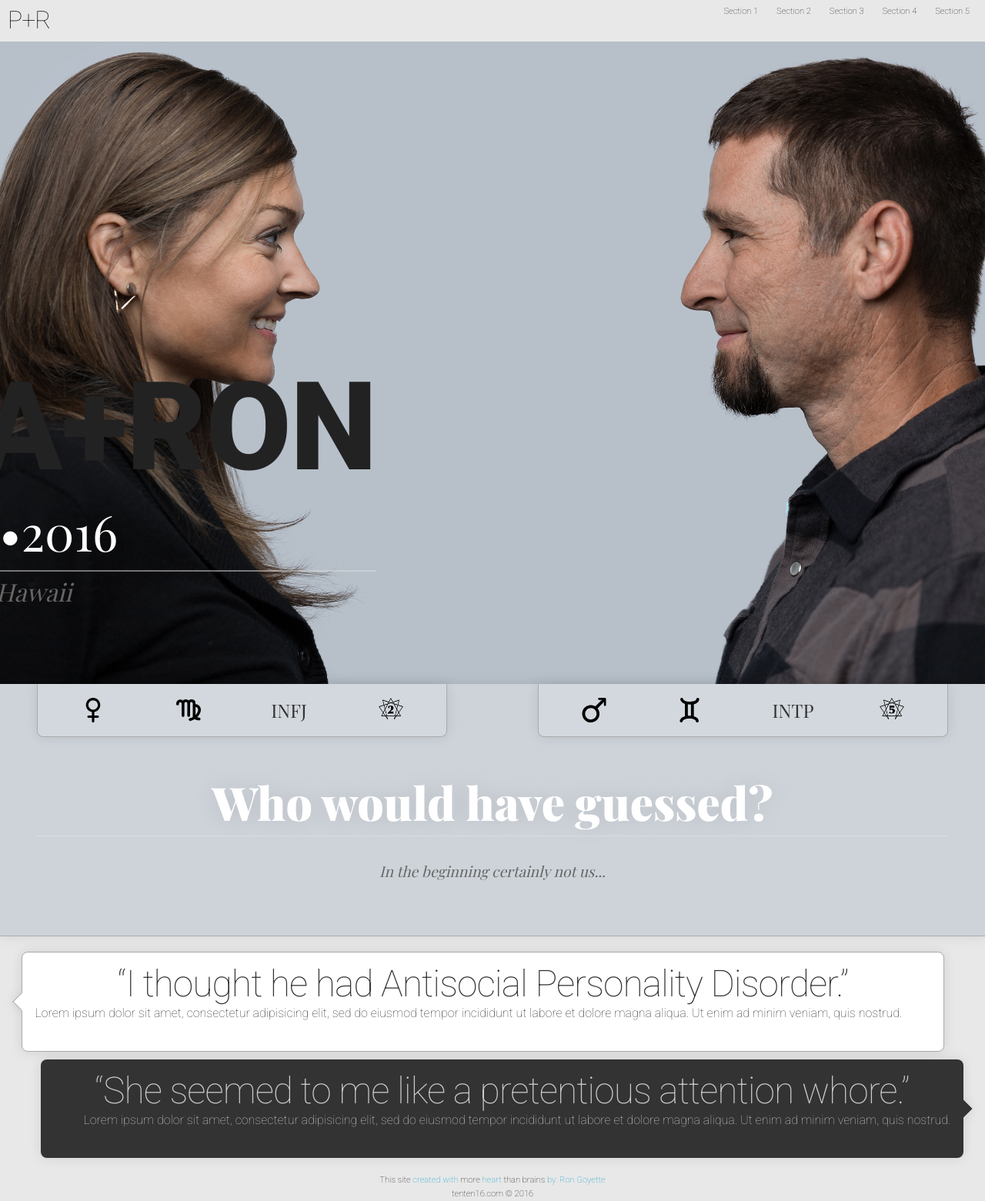
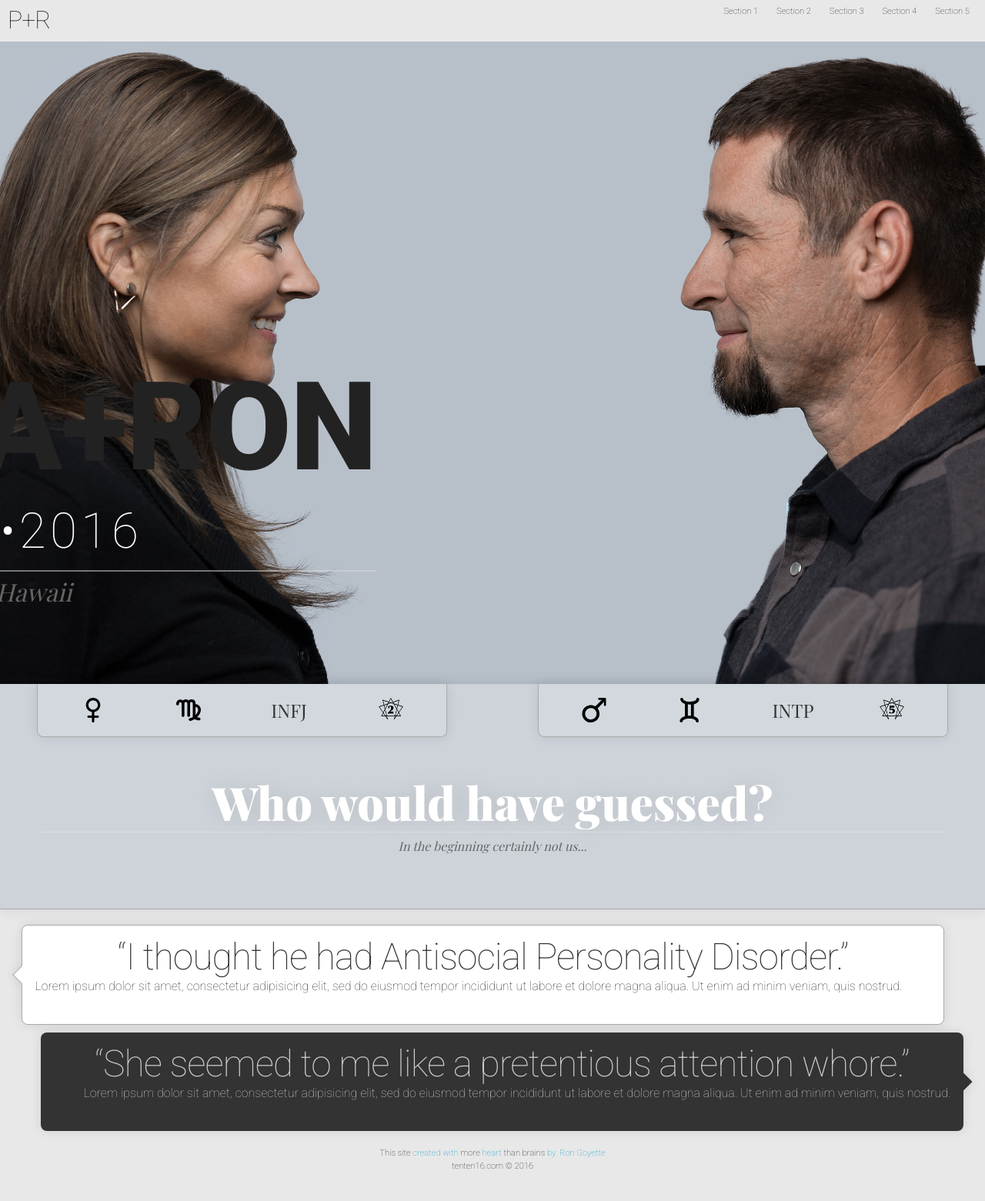
Before and after one commit to tenten16/tenten16.github.io, a Jekyll site: the page built from index.html, in a window 1280 px wide. Shown: the whole page at 77% size. Built offline with Jekyll 4.4.1, drawn with Linux system fonts in a browser that asks for light colours; some web fonts are replaced; after the commit the page ends 1525 px from its top, so only the background shows below that.

Commit message:
update stuff

```diff
--- a/assets/css/1-base/base.sass
+++ b/assets/css/1-base/base.sass
@@ -64,7 +64,7 @@ hr
   border: solid #ddd
   border-width: 1px 0 0
   clear: both
-  margin: 10px 0 30px
+  margin: 5px
   height: 0
 
 a
--- a/assets/css/2-sections/hero.sass
+++ b/assets/css/2-sections/hero.sass
@@ -61,9 +61,10 @@
         font-size: 1em
 
     p:first-of-type
-      font-family: playfair display
+      font-family: roboto
       font-style: normal
       font-size: 4em
+      letter-spacing: 5px
       color: #fff
 
       @media (max-width: 420px)
--- a/assets/css/2-sections/section-1.sass
+++ b/assets/css/2-sections/section-1.sass
@@ -98,9 +98,11 @@
   text-align: center
   text-shadow: 0 0 .5em rgba(0, 0, 0, 0.1)
 
+  @media (max-width: 420px)
+    font-size: 1.4em
+
 .ban-sub
   font-family: playfair display
   font-style: italic
   text-align: center
-  font-size: 1.2em
-  font-weight: 300
+  font-size: 1em
--- a/assets/css/main.css
+++ b/assets/css/main.css
@@ -434,7 +434,7 @@ hr {
   border: solid #ddd;
   border-width: 1px 0 0;
   clear: both;
-  margin: 10px 0 30px;
+  margin: 5px;
   height: 0; }
 
 a {
@@ -545,9 +545,10 @@ a:link, a:visited, a:hover, a:active {
         .hero .annoc p {
           font-size: 1em; } }
     .hero .annoc p:first-of-type {
-      font-family: playfair display;
+      font-family: roboto;
       font-style: normal;
       font-size: 4em;
+      letter-spacing: 5px;
       color: #fff; }
       @media (max-width: 420px) {
         .hero .annoc p:first-of-type {
@@ -831,13 +832,15 @@ a:link, a:visited, a:hover, a:active {
   font-weight: 900;
   text-align: center;
   text-shadow: 0 0 0.5em rgba(0, 0, 0, 0.1); }
+  @media (max-width: 420px) {
+    .ban-bold {
+      font-size: 1.4em; } }
 
 .ban-sub {
   font-family: playfair display;
   font-style: italic;
   text-align: center;
-  font-size: 1.2em;
-  font-weight: 300; }
+  font-size: 1em; }
 
 .site-footer {
   font-size: .7em;
```
